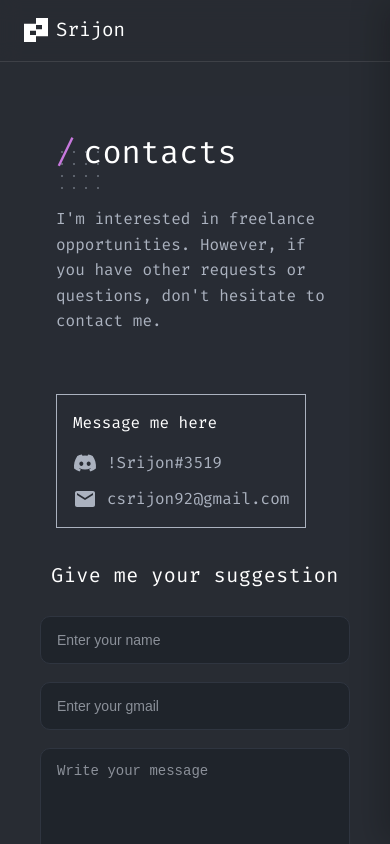
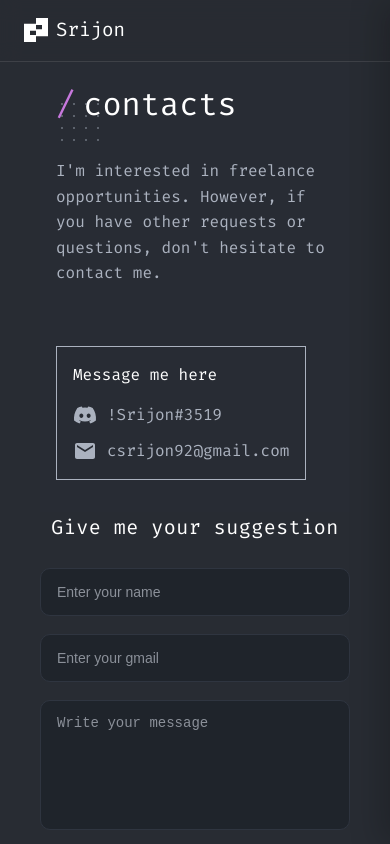
Before and after one commit to csrijon/React-pro-front, a React (Vite) app in the folder new-web/: page /contact in a window 390 px wide. Shown: the top 844 px of the page. Built offline with nearby package versions, Linux system fonts and the light colour scheme; some icons are missing.

Commit message:
fixed conatct page css

```diff
--- a/new-web/src/components/Contact.css
+++ b/new-web/src/components/Contact.css
@@ -1,4 +1,5 @@
-/* Main container for the contact section */
+
+                                                                                                                                                                                                                                 /* Main container for the contact section */
 .Contact-routesection{
   padding: 5rem 1rem 2rem 1rem;
 }
@@ -113,4 +114,7 @@
   .contact-heading::after {
     display: none;
   }
+  .Contact-routesection{
+    padding: 2rem 1rem;
+  }
 }
```
